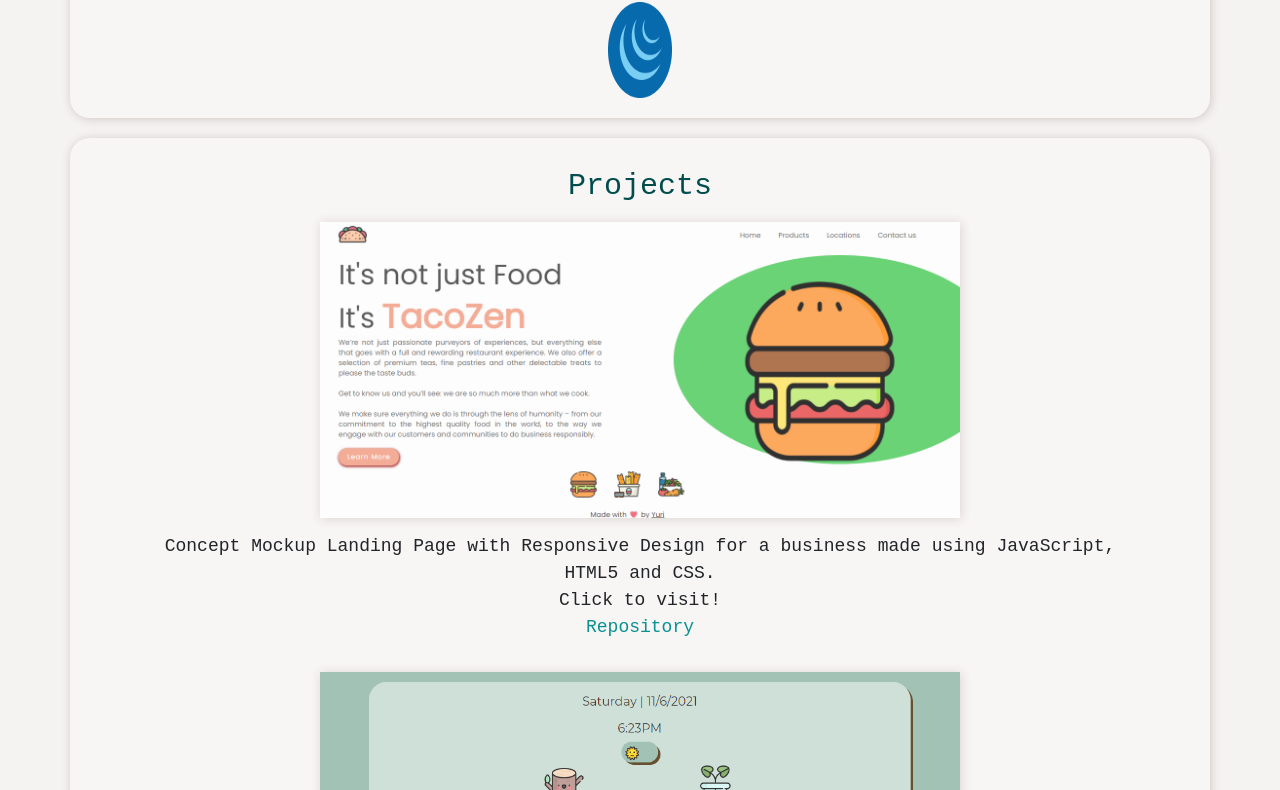
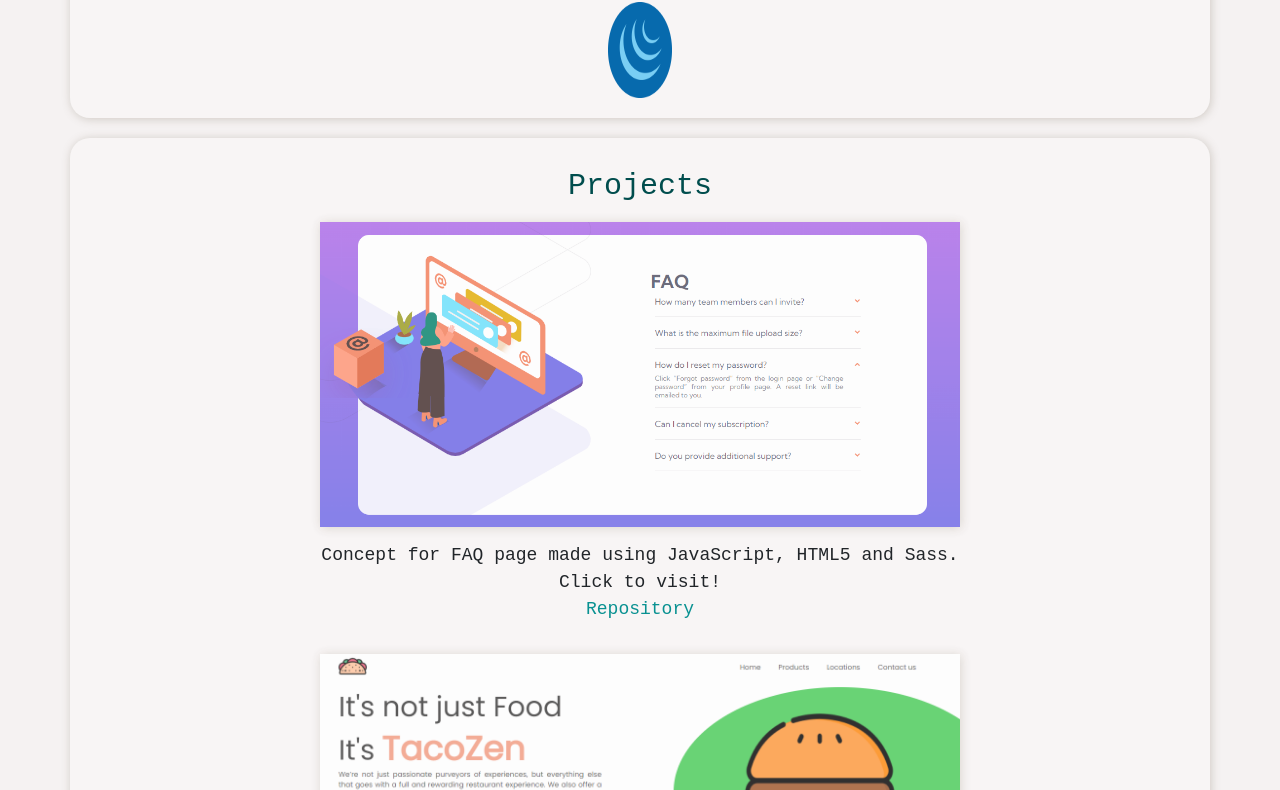
Before and after one commit to YuriCodes/PortfolioPage2021, a plain HTML site: page index.html in a window 1280 px wide. Shown: the part 1218-2008 px from the top of the page. Drawn offline with nearby package versions, Linux system fonts and the light colour scheme; a script that the page names is missing; a web font is replaced by a local one.

Commit message:
first commit

```diff
--- a/index.html
+++ b/index.html
@@ -72,13 +72,22 @@
     <section id="Work" class="container-md">
         <h2 class="projectsTxt">Projects </h2>
     <div id="project">
+        <div class="FAQ">
+            <a href="https://faq-accordion-card-challenge.netlify.app/"> <img class="project faqPic" src="./media/faq.png" alt="Screenshot of current website">
+            </a>
+            <p class="faqdesc"> Concept for FAQ page made using JavaScript, HTML5 and Sass.
+                <br /> Click to visit!
+                <br /> <a class="repo" href="https://github.com/YuriCodes/FAQ-accordion-card" style="text-decoration: none;">Repository</a>
+            </p>
+        </div>
+
     <div id="taco">
         <a href="https://tacozen.netlify.app/"><img class="project tacoPic" src="./media/TacoZen.png" alt="Restaurant Mock landing page">
         </a>
         <p class="tacodesc">
             Concept Mockup Landing Page with Responsive Design for a business made using JavaScript, HTML5 and CSS.
             <br /> Click to visit!
-            <br /> <a href="https://github.com/YuriCodes/TacoZen-Product-Page" style="text-decoration: none;">Repository</a>
+            <br /> <a class="repo" href="https://github.com/YuriCodes/TacoZen-Product-Page" style="text-decoration: none;">Repository</a>
         </p>
     </div>
 
@@ -88,9 +97,10 @@
         <p class="friendlydesc">
             Random phrases generator made as a submission to the SheSharpNL Hackathon of 2021 using JavaScript, HTML and CSS.
             <br /> Click to visit!
-            <br /> <a href="https://github.com/YuriCodes/Friendly-Words-Generator-Hackathon-Project" style="text-decoration: none;"> Repository </a>
+            <br /> <a class="repo" href="https://github.com/YuriCodes/Friendly-Words-Generator-Hackathon-Project" style="text-decoration: none;"> Repository </a>
         </p>
     </div>
+
 
      <div class="homeIndex">
         <a href="./index.html"> <img class="project" src="./media/PortfolioPage.png" alt="Screenshot of current website">
--- a/style.css
+++ b/style.css
@@ -90,7 +90,7 @@ p.aboutTxt{
     width: 50vw;
 }
 
-.tacodesc, .friendlydesc, .portfoliodesc{
+.tacodesc, .friendlydesc, .portfoliodesc, .faqdesc{
    font-size: 18px;
    padding: 15px;
    margin-left: 50px;
@@ -122,7 +122,7 @@ img.project:hover{
     box-shadow: 1px 1px 10px #66553fa9;
 }
 
-.tacoPic, .friendlyPic{
+.tacoPic, .friendlyPic, .faqPic{
     opacity: 0.8
 }
 
@@ -136,9 +136,7 @@ img.project:hover{
 .query{
     height: 12vh;
     width: 5vw;
-
 }
-
 
 footer{
     padding: 5px;
@@ -153,6 +151,9 @@ a:active, a:visited, a:link, a:hover{
     color: #099191;
 }
 
+a.repo, a.repo:active, a.repo:visited, a.repo:hover{
+    color: #099191
+}
 
 
 /*Button to top */
```
Also changed, not shown: media/faq.png (added).
